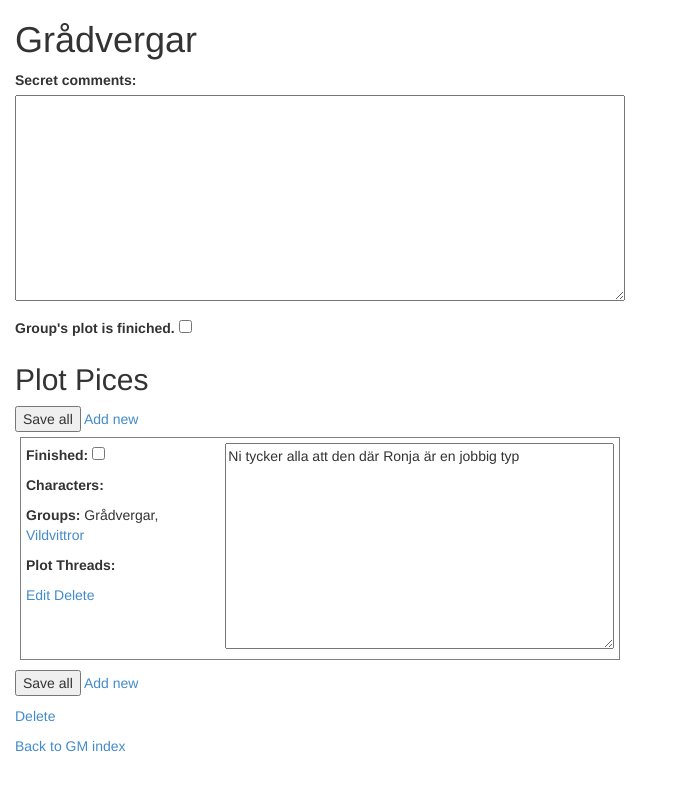
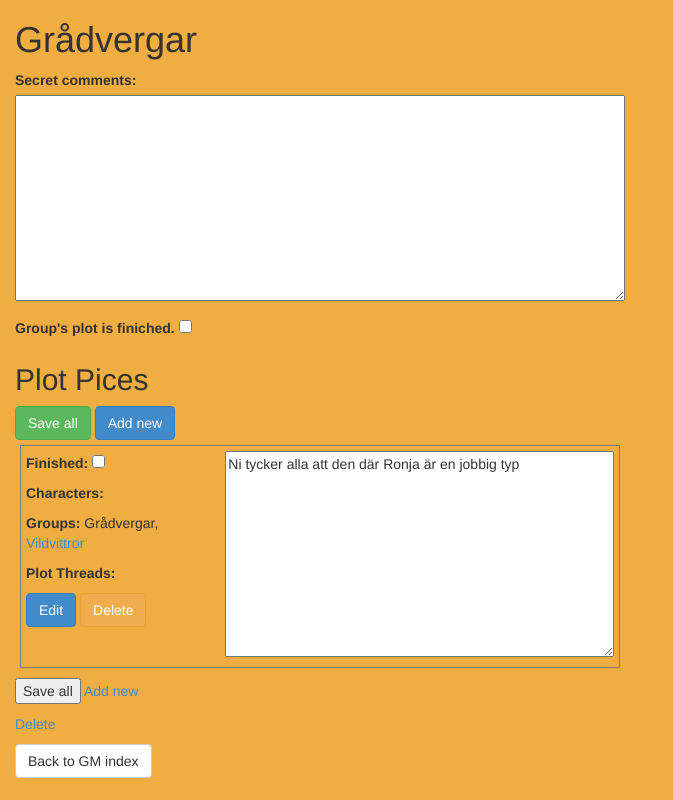
Before and after one commit to LindaLinsefors/larp, a Django app: page /GM/group_plot/7/ in a window 1280 px wide. Shown: the whole page, without its empty margins (0-673 px from the left). Run offline with Django 3.2, Linux system fonts and the light colour scheme; data comes from the database, SQL or seed files in the repository; both versions use the stored data as it was after the commit; some libraries are stand-ins or nearby versions.

Commit message:
layout stuff

```diff
--- a/plots/templates/plots/GM/basic.html
+++ b/plots/templates/plots/GM/basic.html
@@ -24,6 +24,10 @@
 
         textarea { width:100%; }
 
+        body {
+            background-color:#F0AD41;
+        }
+
         {% block style %}
         {% endblock %}
     </style>
--- a/plots/templates/plots/GM/plots.html
+++ b/plots/templates/plots/GM/plots.html
@@ -29,7 +29,9 @@
 		background: none;
         height: 223px;
 	}
-
+	.border {
+		border: 1px dashed #CCC;
+	}
     .no-pading {
         margin: 0;
         padding: 0;
@@ -42,8 +44,17 @@
     /* columns of same height styles */
     /* from http://www.minimit.com/demos/bootstrap-3-responsive-columns-of-same-height */
     .col-top {
-      vertical-align: top;
+		display: -webkit-flex; /* Safari */
+		-webkit-flex-flow: row wrap; /* Safari 6.1+ */
+		-webkit-align-content: space-around; /* Safari 7.0+ */
+		display: flex;
+		flex-flow: row wrap;
+        align-content: space-between;
+        vertical-align: top;
     }
+	.col-bottom {
+	  vertical-align: bottom;
+	}
     .row-same-height {
       display: table;
       width: 100%;
@@ -82,8 +93,8 @@
 
             <h2> Plot Pices </h2>
 
-            <input type="submit" value="Save all" />
-            <a href="plot_pice/new"> Add new </a>
+            <input type="submit" value="Save all" class="btn btn-success"/>
+            <a href="plot_pice/new" class="btn btn-primary"> Add new </a>
 
             {{ plot_pice_forms.management_form }}
 
@@ -137,9 +148,11 @@
                                 {% endif %}
                                 {% endfor %}
                             </p>
-                            <p>
-                                <a href="plot_pice/{{ plot_pice_form.instance.plot_pice.id }}"> Edit </a>
-                                <a href="plot_pice/{{ plot_pice_form.instance.plot_pice.id }}/delete"> Delete </a>
+						  	<p class="col-bottom">
+                                <a href="plot_pice/{{ plot_pice_form.instance.plot_pice.id }}"
+                                    class="btn btn-primary"> Edit </a>
+                                <a href="plot_pice/{{ plot_pice_form.instance.plot_pice.id }}/delete"
+                                    class="btn btn-warning"> Delete </a>
                             </p>
                         </div>
                         <div class="col-xs-8 col-xs-height">
@@ -165,7 +178,7 @@
                 </a> </p>
             {% endblock %}
 
-            <p> <a href="{% url 'GM:index' %}">
+            <p> <a href="{% url 'GM:index' %}" class="btn btn-default">
             Back to GM index
             </a> </p>
 
```
Also changed, not shown: db.sqlite3.
